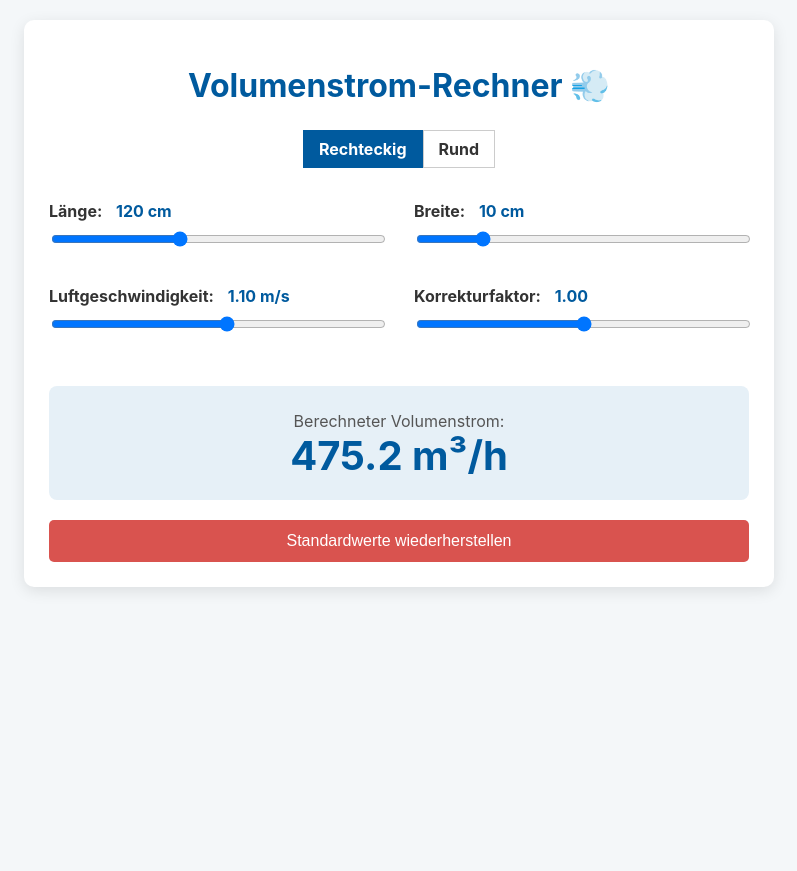
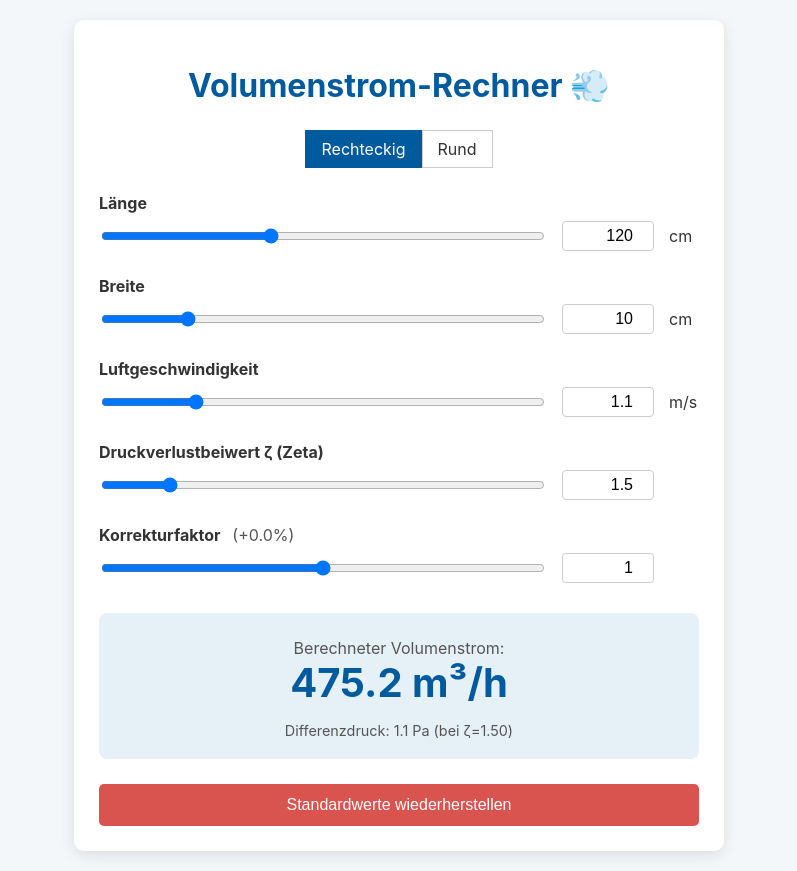
Before and after one commit to Oktaederim/Volumenstromrechner, a plain HTML site: page index.html in a window 1280 px wide. Shown: the whole page, without its empty margins (241-1038 px from the left). Before the commit the page ends 800 px from the top, so only its background shows below. Drawn offline with Linux system fonts and the light colour scheme.

Commit message:
index.html
Code Eingabe von Zahlenwerten ermöglichen.

```diff
--- a/index.html
+++ b/index.html
@@ -3,7 +3,7 @@
 <head>
     <meta charset="UTF-8">
     <meta name="viewport" content="width=device-width, initial-scale=1.0">
-    <title>Volumenstrom-Rechner</title>
+    <title>Volumenstrom-Rechner (v3)</title>
     <style>
         body {
             font-family: -apple-system, BlinkMacSystemFont, "Segoe UI", Roboto, Helvetica, Arial, sans-serif;
@@ -13,7 +13,7 @@
             color: #333;
         }
         .container {
-            max-width: 700px;
+            max-width: 600px;
             margin: 0 auto;
             background-color: #ffffff;
             padding: 25px;
@@ -26,23 +26,36 @@
             margin-bottom: 25px;
         }
         .control-group {
-            margin-bottom: 20px;
-            /* Wichtig für den Grid-Umbruch */
-            min-width: 200px;
+            margin-bottom: 25px;
         }
-        label {
+        .control-group label {
             display: block;
             margin-bottom: 8px;
             font-weight: bold;
         }
-        input[type="range"] {
-            width: 100%;
-            cursor: pointer;
+        .input-wrapper {
+            display: flex;
+            align-items: center;
+            gap: 15px;
         }
-        .value-display {
-            font-weight: bold;
-            color: #005a9e;
-            margin-left: 10px;
+        .input-wrapper input[type="range"] {
+            flex-grow: 1;
+        }
+        .input-wrapper input[type="number"] {
+            width: 80px;
+            padding: 5px;
+            border-radius: 4px;
+            border: 1px solid #ccc;
+            font-size: 1em;
+            text-align: right;
+        }
+        .input-wrapper .unit {
+            min-width: 30px;
+        }
+        .value-display-extra {
+            font-weight: normal;
+            color: #555;
+            margin-left: 8px;
         }
         .shape-toggle {
             display: flex;
@@ -54,29 +67,12 @@
             border: 1px solid #ccc;
             cursor: pointer;
         }
-        .shape-toggle input[type="radio"] {
-            display: none;
-        }
+        .shape-toggle input[type="radio"] { display: none; }
         .shape-toggle input[type="radio"]:checked + label {
             background-color: #005a9e;
             color: white;
             border-color: #005a9e;
         }
-
-        /* NEUES GRID-LAYOUT FÜR DIE REGLER */
-        .controls-grid {
-            display: grid;
-            grid-template-columns: 1fr 1fr; /* Zwei Spalten mit gleicher Breite */
-            gap: 15px 30px; /* Abstand zwischen Zeilen und Spalten */
-        }
-
-        /* Auf kleinen Bildschirmen (Handys) wird das Grid einspaltig */
-        @media (max-width: 600px) {
-            .controls-grid {
-                grid-template-columns: 1fr;
-            }
-        }
-
         .result {
             text-align: center;
             margin-top: 30px;
@@ -89,10 +85,8 @@
             font-size: 2.5em;
             color: #005a9e;
         }
-        .result p {
-            margin: 5px 0 0;
-            color: #555;
-        }
+        .result p { margin: 5px 0 0; color: #555; }
+        #druck-ergebnis { font-size: 0.9em; margin-top: 15px; }
         button {
             display: block;
             width: 100%;
@@ -103,11 +97,9 @@
             border-radius: 5px;
             font-size: 1em;
             cursor: pointer;
-            margin-top: 20px;
+            margin-top: 25px;
         }
-        button:hover {
-            background-color: #c9302c;
-        }
+        button:hover { background-color: #c9302c; }
     </style>
 </head>
 <body>
@@ -122,128 +114,168 @@
         <label for="shape-rund">Rund</label>
     </div>
 
-    <div class="controls-grid">
-        <div class="control-group rect-input">
-            <label for="laenge">Länge: <span id="laenge-val" class="value-display">120 cm</span></label>
-            <input type="range" id="laenge" min="10" max="300" value="120">
-        </div>
-        <div class="control-group rect-input">
-            <label for="breite">Breite: <span id="breite-val" class="value-display">10 cm</span></label>
-            <input type="range" id="breite" min="1" max="50" value="10">
-        </div>
-        <div class="control-group round-input" style="display:none;">
-            <label for="durchmesser">Durchmesser: <span id="durchmesser-val" class="value-display">10.0 cm</span></label>
-            <input type="range" id="durchmesser" min="5" max="100" value="10" step="0.5">
-        </div>
-
+    <div id="rechteck-inputs">
         <div class="control-group">
-            <label for="geschwindigkeit">Luftgeschwindigkeit: <span id="geschwindigkeit-val" class="value-display">1.1 m/s</span></label>
-            <input type="range" id="geschwindigkeit" min="0.1" max="2.0" step="0.05" value="1.1">
+            <label for="laenge">Länge</label>
+            <div class="input-wrapper">
+                <input type="range" id="laenge" min="10" max="300" value="120" step="1">
+                <input type="number" id="laenge-num" min="10" max="300" value="120" step="1">
+                <span class="unit">cm</span>
+            </div>
         </div>
         <div class="control-group">
-            <label for="korrekturfaktor">Korrekturfaktor: <span id="korrekturfaktor-val" class="value-display">1.00</span></label>
-            <input type="range" id="korrekturfaktor" min="0.5" max="1.5" step="0.01" value="1.0">
+            <label for="breite">Breite</label>
+            <div class="input-wrapper">
+                <input type="range" id="breite" min="1" max="50" value="10" step="1">
+                <input type="number" id="breite-num" min="1" max="50" value="10" step="1">
+                <span class="unit">cm</span>
+            </div>
         </div>
     </div>
 
+    <div id="rund-inputs" style="display:none;">
+        <div class="control-group">
+            <label for="durchmesser">Durchmesser</label>
+            <div class="input-wrapper">
+                <input type="range" id="durchmesser" min="50" max="1000" value="100" step="1">
+                <input type="number" id="durchmesser-num" min="50" max="1000" value="100" step="1">
+                <span class="unit">mm</span>
+            </div>
+        </div>
+    </div>
+
+    <div class="control-group">
+        <label for="geschwindigkeit">Luftgeschwindigkeit</label>
+        <div class="input-wrapper">
+            <input type="range" id="geschwindigkeit" min="0.1" max="5.0" step="0.01" value="1.1">
+            <input type="number" id="geschwindigkeit-num" min="0.1" max="5.0" step="0.01" value="1.1">
+            <span class="unit">m/s</span>
+        </div>
+    </div>
+
+    <div class="control-group">
+        <label for="zeta">Druckverlustbeiwert ζ (Zeta)</label>
+        <div class="input-wrapper">
+            <input type="range" id="zeta" min="0.1" max="10.0" step="0.01" value="1.5">
+            <input type="number" id="zeta-num" min="0.1" max="10.0" step="0.01" value="1.5">
+            <span class="unit"></span>
+        </div>
+    </div>
+
+    <div class="control-group">
+        <label for="korrekturfaktor">Korrekturfaktor <span id="korrektur-prozent-val" class="value-display-extra"></span></label>
+        <div class="input-wrapper">
+            <input type="range" id="korrekturfaktor" min="0.5" max="1.5" step="0.01" value="1.0">
+            <input type="number" id="korrekturfaktor-num" min="0.5" max="1.5" step="0.01" value="1.0">
+            <span class="unit"></span>
+        </div>
+    </div>
 
     <div class="result">
         <p>Berechneter Volumenstrom:</p>
-        <h2 id="ergebnis">475.2 m³/h</h2>
+        <h2 id="ergebnis"></h2>
+        <p id="druck-ergebnis"></p>
     </div>
 
     <button id="reset-btn">Standardwerte wiederherstellen</button>
 </div>
 
 <script>
+document.addEventListener('DOMContentLoaded', function () {
+
+    const LUFTDICHTE = 1.204; // kg/m³ bei 20°C
+
     const defaults = {
         laenge: 120,
         breite: 10,
-        durchmesser: 10,
+        durchmesser: 100, // in mm
         geschwindigkeit: 1.1,
         korrekturfaktor: 1.0,
+        zeta: 1.5,
     };
 
-    const laengeSlider = document.getElementById('laenge');
-    const breiteSlider = document.getElementById('breite');
-    const durchmesserSlider = document.getElementById('durchmesser');
-    const geschwindigkeitSlider = document.getElementById('geschwindigkeit');
-    const korrekturfaktorSlider = document.getElementById('korrekturfaktor');
+    // Alle Input-Elemente holen
+    const inputs = {
+        laenge: { slider: document.getElementById('laenge'), num: document.getElementById('laenge-num') },
+        breite: { slider: document.getElementById('breite'), num: document.getElementById('breite-num') },
+        durchmesser: { slider: document.getElementById('durchmesser'), num: document.getElementById('durchmesser-num') },
+        geschwindigkeit: { slider: document.getElementById('geschwindigkeit'), num: document.getElementById('geschwindigkeit-num') },
+        zeta: { slider: document.getElementById('zeta'), num: document.getElementById('zeta-num') },
+        korrekturfaktor: { slider: document.getElementById('korrekturfaktor'), num: document.getElementById('korrekturfaktor-num') }
+    };
 
-    const laengeVal = document.getElementById('laenge-val');
-    const breiteVal = document.getElementById('breite-val');
-    const durchmesserVal = document.getElementById('durchmesser-val');
-    const geschwindigkeitVal = document.getElementById('geschwindigkeit-val');
-    const korrekturfaktorVal = document.getElementById('korrekturfaktor-val');
-
+    const korrekturProzentVal = document.getElementById('korrektur-prozent-val');
     const ergebnisAnzeige = document.getElementById('ergebnis');
+    const druckErgebnisAnzeige = document.getElementById('druck-ergebnis');
     const shapeRadios = document.querySelectorAll('input[name="shape"]');
+    const rechteckInputs = document.getElementById('rechteck-inputs');
+    const rundInputs = document.getElementById('rund-inputs');
     const resetBtn = document.getElementById('reset-btn');
 
-    // NEU: Selektoren für die zu toggelnden Gruppen
-    const rectInputs = document.querySelectorAll('.rect-input');
-    const roundInput = document.querySelector('.round-input');
-
     function berechnen() {
-        const v = parseFloat(geschwindigkeitSlider.value);
-        const k = parseFloat(korrekturfaktorSlider.value);
+        const v = parseFloat(inputs.geschwindigkeit.slider.value);
+        const k = parseFloat(inputs.korrekturfaktor.slider.value);
+        const zeta = parseFloat(inputs.zeta.slider.value);
         const currentShape = document.querySelector('input[name="shape"]:checked').value;
         let flaeche_m2 = 0;
 
         if (currentShape === 'rechteck') {
-            const l_cm = parseFloat(laengeSlider.value);
-            const b_cm = parseFloat(breiteSlider.value);
+            const l_cm = parseFloat(inputs.laenge.slider.value);
+            const b_cm = parseFloat(inputs.breite.slider.value);
             flaeche_m2 = (l_cm / 100) * (b_cm / 100);
         } else {
-            const d_cm = parseFloat(durchmesserSlider.value);
-            const radius_m = (d_cm / 100) / 2;
+            const d_mm = parseFloat(inputs.durchmesser.slider.value);
+            const radius_m = (d_mm / 1000) / 2;
             flaeche_m2 = Math.PI * Math.pow(radius_m, 2);
         }
 
         const volumenstrom_m3s = flaeche_m2 * v * k;
         const volumenstrom_m3h = volumenstrom_m3s * 3600;
+        const druck_pa = zeta * 0.5 * LUFTDICHTE * Math.pow(v, 2);
 
-        ergebnisAnzeige.textContent = volumenstrom_m3h.toFixed(1) + ' m³/h';
+        ergebnisAnzeige.textContent = `${volumenstrom_m3h.toFixed(1)} m³/h`;
+        druckErgebnisAnzeige.textContent = `Differenzdruck: ${druck_pa.toFixed(1)} Pa (bei ζ=${zeta.toFixed(2)})`;
 
-        laengeVal.textContent = laengeSlider.value + ' cm';
-        breiteVal.textContent = breiteSlider.value + ' cm';
-        // NEU: Anzeige für Durchmesser auf eine Nachkommastelle formatiert
-        durchmesserVal.textContent = parseFloat(durchmesserSlider.value).toFixed(1) + ' cm';
-        geschwindigkeitVal.textContent = parseFloat(geschwindigkeitSlider.value).toFixed(2) + ' m/s';
-        korrekturfaktorVal.textContent = parseFloat(korrekturfaktorSlider.value).toFixed(2);
+        const faktor = parseFloat(inputs.korrekturfaktor.slider.value);
+        const prozent = (faktor - 1) * 100;
+        korrekturProzentVal.textContent = `(${prozent >= 0 ? '+' : ''}${prozent.toFixed(1)}%)`;
     }
 
-    // NEU: Angepasste Funktion zum Umschalten der Ansicht
+    function syncInputs(source, target) {
+        target.value = source.value;
+        berechnen();
+    }
+
+    // Event Listeners für alle Paare einrichten
+    for (const key in inputs) {
+        const pair = inputs[key];
+        pair.slider.addEventListener('input', () => syncInputs(pair.slider, pair.num));
+        pair.num.addEventListener('input', () => syncInputs(pair.num, pair.slider));
+    }
+
     function toggleShapeView() {
         const currentShape = document.querySelector('input[name="shape"]:checked').value;
-        if (currentShape === 'rechteck') {
-            rectInputs.forEach(el => el.style.display = 'block');
-            roundInput.style.display = 'none';
-        } else {
-            rectInputs.forEach(el => el.style.display = 'none');
-            roundInput.style.display = 'block';
-        }
+        rechteckInputs.style.display = (currentShape === 'rechteck') ? 'block' : 'none';
+        rundInputs.style.display = (currentShape === 'rund') ? 'block' : 'none';
         berechnen();
     }
 
     function resetValues() {
-        laengeSlider.value = defaults.laenge;
-        breiteSlider.value = defaults.breite;
-        durchmesserSlider.value = defaults.durchmesser;
-        geschwindigkeitSlider.value = defaults.geschwindigkeit;
-        korrekturfaktorSlider.value = defaults.korrekturfaktor;
-
+        for (const key in defaults) {
+            if (inputs[key]) {
+                inputs[key].slider.value = defaults[key];
+                inputs[key].num.value = defaults[key];
+            }
+        }
         document.getElementById('shape-rechteck').checked = true;
-
         toggleShapeView();
     }
 
-    const sliders = [laengeSlider, breiteSlider, durchmesserSlider, geschwindigkeitSlider, korrekturfaktorSlider];
-    sliders.forEach(slider => slider.addEventListener('input', berechnen));
     shapeRadios.forEach(radio => radio.addEventListener('change', toggleShapeView));
     resetBtn.addEventListener('click', resetValues);
 
-    resetValues();
+    resetValues(); // Initialberechnung und Setup
+});
 </script>
 
 </body>
```
